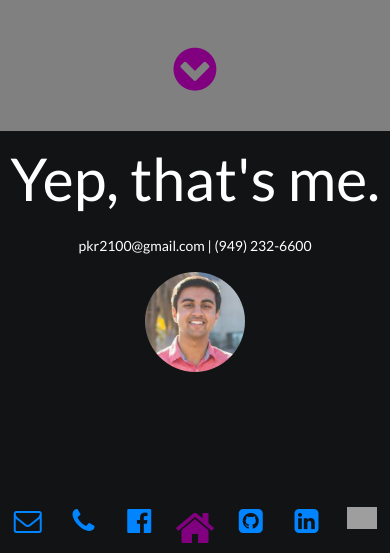
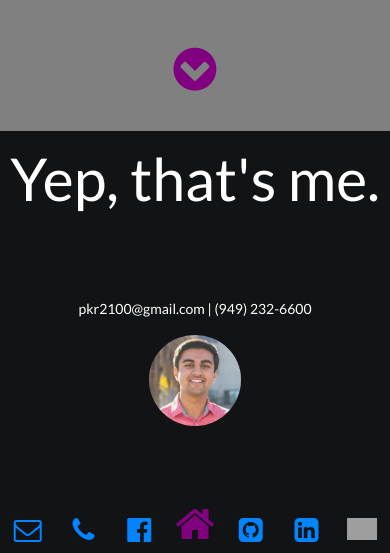
Before and after one commit to PranayJuneCS/Website, a PHP site: page / in a window 390 px wide. Shown: the part 3245-3798 px from the top of the page. Run offline with PHP 8.4, Linux system fonts and the light colour scheme; some libraries are stand-ins or nearby versions; grey boxes are pictures that could not be loaded.

Commit message:
make it so home icon doesn't overlap with picture in contact section (responsive)

```diff
--- a/css/contact-page.css
+++ b/css/contact-page.css
@@ -1,6 +1,9 @@
 #page-contact {
   height: 50vh !important;
   background-color: rgb(18, 19, 20);
+  display: flex;
+  flex-direction: column;
+  flex: 1;
 }
 
 #messenger-contact {
@@ -10,6 +13,7 @@
 #yep {
   font-size: 7vmax;
   margin-top: 12px;
+  flex: 1;
 }
 
 .arrow-color {
@@ -25,10 +29,8 @@
 }
 
 .bottom-page {
-  position: absolute;
-  left: 50%;
-  transform: translateX(-50%);
-  bottom: 1%;
+  align-items: flex-end;
+  margin-bottom: 8px;
   width: 100%;
   color: purple;
   display: flex;
@@ -42,5 +44,8 @@
 
 .img-circle {
   border-radius: 50%;
-  padding-top: 5px;
+  margin-bottom: 5px;
+  align-self: center;
+  width: 8vmax;
+  height: 8vmax;
 }
--- a/css/media-query.css
+++ b/css/media-query.css
@@ -11,7 +11,7 @@
   .home-info { flex-direction: column; align-items: center; }
   .who-am-i { flex-direction: row; padding-top: 15px; }
   .home-icon { padding-bottom: 0; padding-right: 20px;}
-  .img-circle { padding-top: 2px; width: 100px; }
+  .img-circle { padding-top: 2px; width: 11vmax; height: 11vmax; }
   #yep { margin-top: 15px !important; }
 }
 
@@ -35,4 +35,5 @@
   #yep { font-size: 6vmax !important; margin-top: 8px !important; }
   .img-circle { display: none; }
   .headshot-link { width: 135px !important; }
+  .bottom-page { margin-top: 35px !important; }
 }
--- a/index.html
+++ b/index.html
@@ -105,7 +105,7 @@
     <div id="page-contact" class="full-screen">
       <h1 id="yep">Yep, that's me.</h1>
       <p>pkr2100@gmail.com | (949) 232-6600</p>
-      <img class="img-circle" width="135px" src="images/me.jpg">
+      <img class="img-circle" src="images/me.jpg">
       <div class="bottom-page">
         <a class="contact-icon" id="mail-to" target="_blank" href="https://mail.google.com/mail/?view=cm&fs=1&to=pkr2100@gmail.com">
           <i class="fa fa-2x fa-envelope-o"></i>
--- a/scripts/index.js
+++ b/scripts/index.js
@@ -45,7 +45,7 @@ $(function() {
     document.getElementById("mySidenav").style.width = "250px";
     $("#current-nav-page").text("MENU");
     navOpen = true;
-    if (isMobile.any()) {
+    if (isMobile.any() || isMobile.isPad()) {
       $("#current-nav-page").removeClass("hide");
     }
   };
@@ -54,7 +54,7 @@ $(function() {
     document.getElementById("mySidenav").style.width = "0";
     $("#current-nav-page").text($(".sidenav a.active").text());
     navOpen = false;
-    if (isMobile.any()) {
+    if (isMobile.any() || isMobile.isPad()) {
       $("#current-nav-page").addClass("hide");
     }
   };
@@ -236,7 +236,7 @@ $(function() {
     $('a#mail-to').attr('href', 'mailto:pkr2100@gmail.com');
   }
 
-  if (isMobile.any()) {
+  if (isMobile.any() || isMobile.isPad()) {
     $("#current-nav-page").addClass("hide");
   }
 
```
